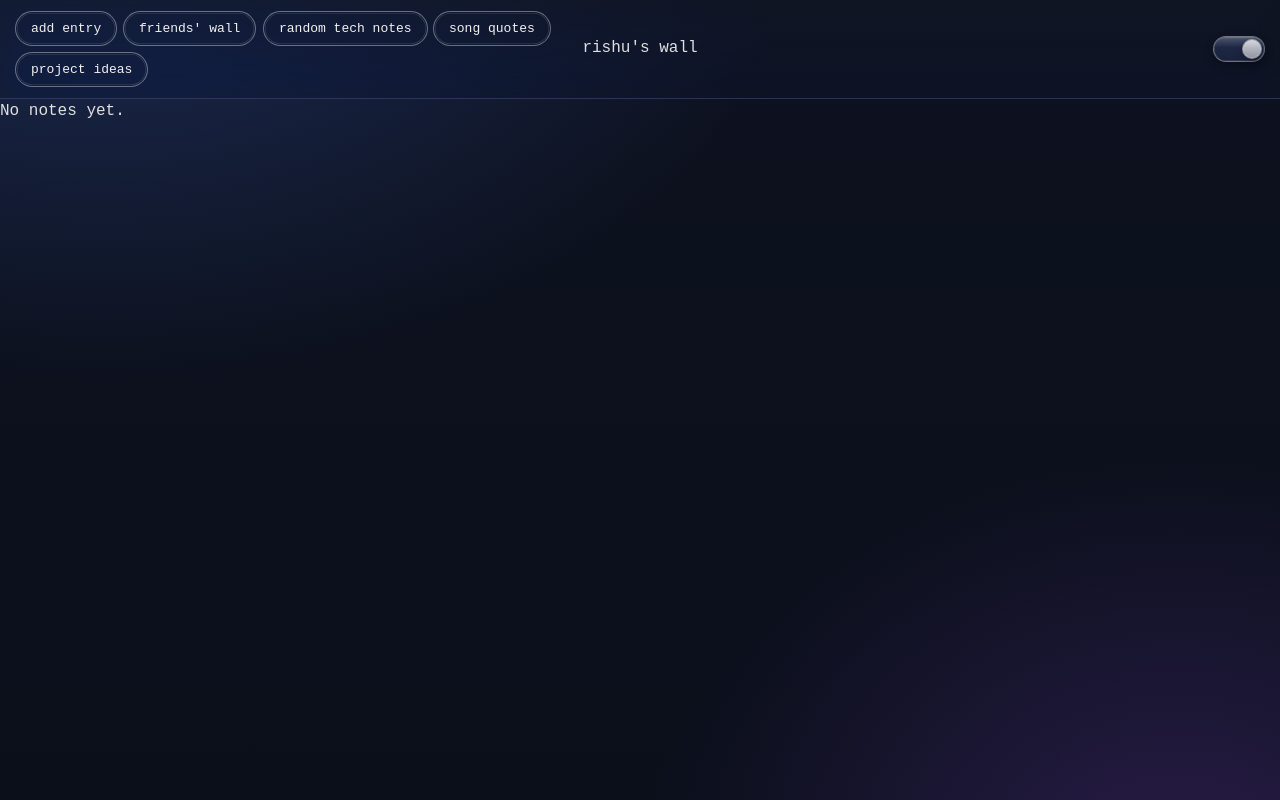
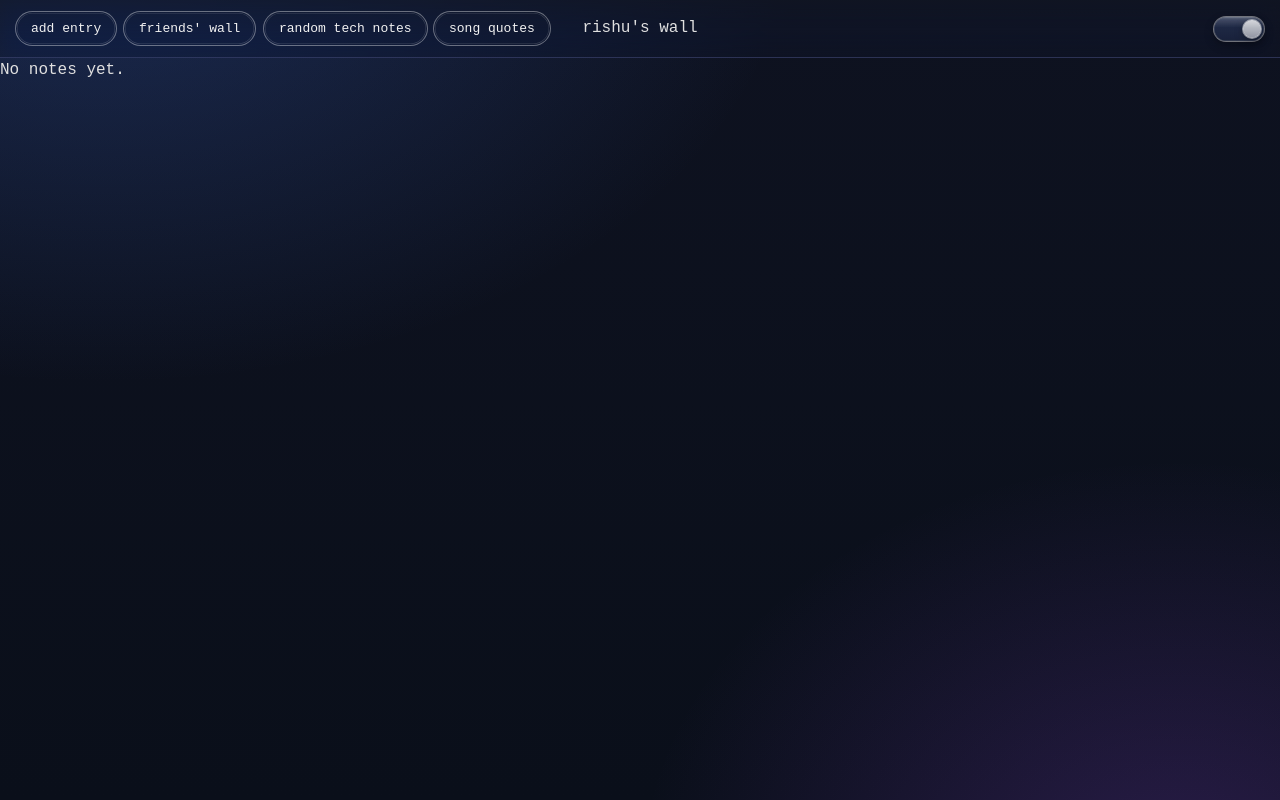
Before and after one commit to rbagga/my-wall, a website: page index.html in a window 1280 px wide. Drawn offline with Linux system fonts and the light colour scheme; no server answers; a web font is replaced by a local one.

Commit message:
ui(ideas): hide project ideas button by default; show only when authenticated

```diff
--- a/index.html
+++ b/index.html
@@ -18,7 +18,7 @@
                 <button id="toggleWallButton" class="toggle-wall-button btn-liquid clear">friends' wall</button>
                 <button id="techButton" class="toggle-wall-button btn-liquid clear">random tech notes</button>
                 <button id="songsButton" class="toggle-wall-button btn-liquid clear">song quotes</button>
-                <button id="ideasButton" class="toggle-wall-button btn-liquid clear">project ideas</button>
+                <button id="ideasButton" class="toggle-wall-button btn-liquid clear" style="display:none;">project ideas</button>
                 <button id="draftsButton" class="toggle-wall-button btn-liquid clear" style="display:none;">drafts</button>
             </div>
             <h1 class="header-title" id="wallTitle">rishu's wall</h1>
```
